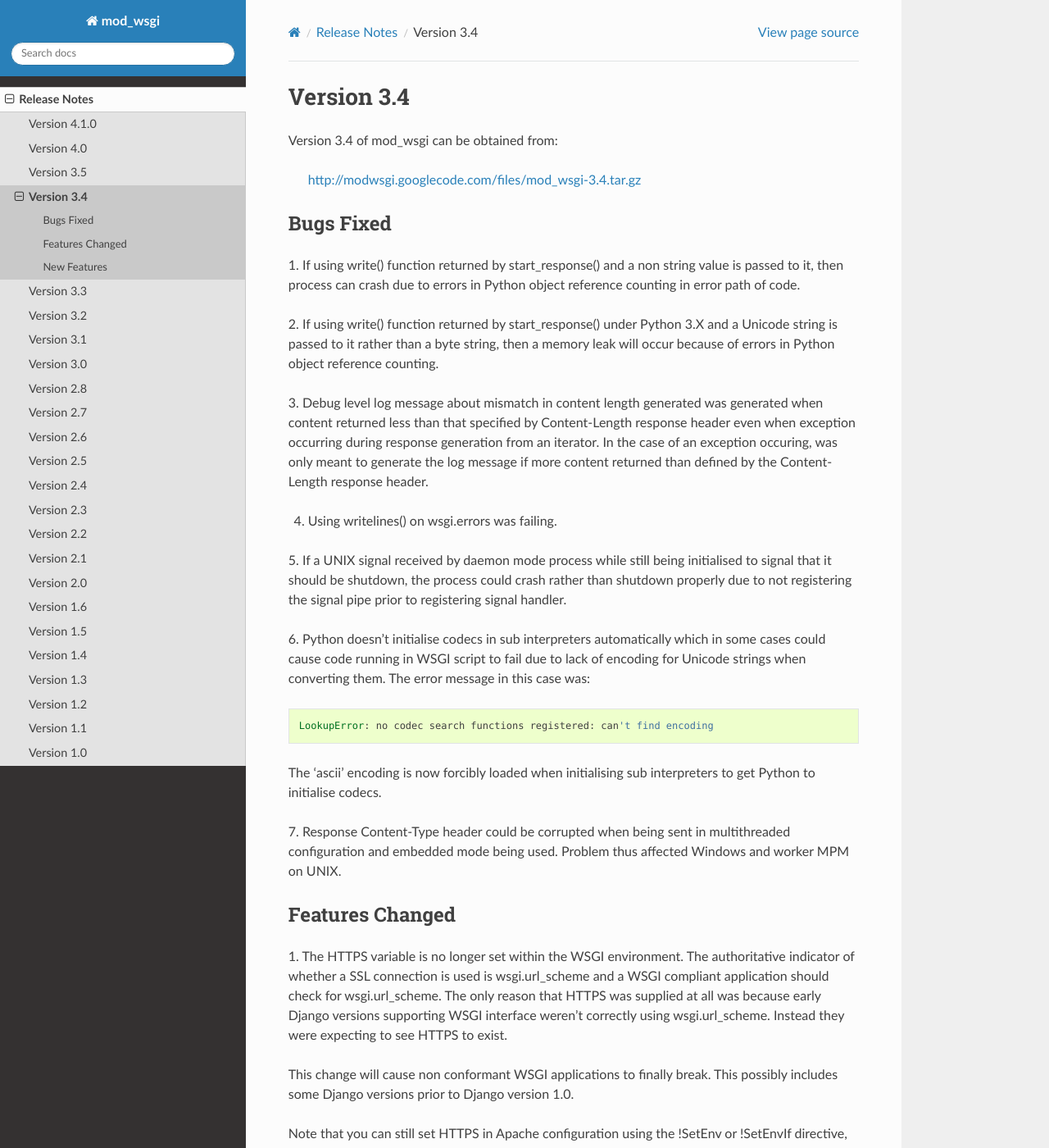
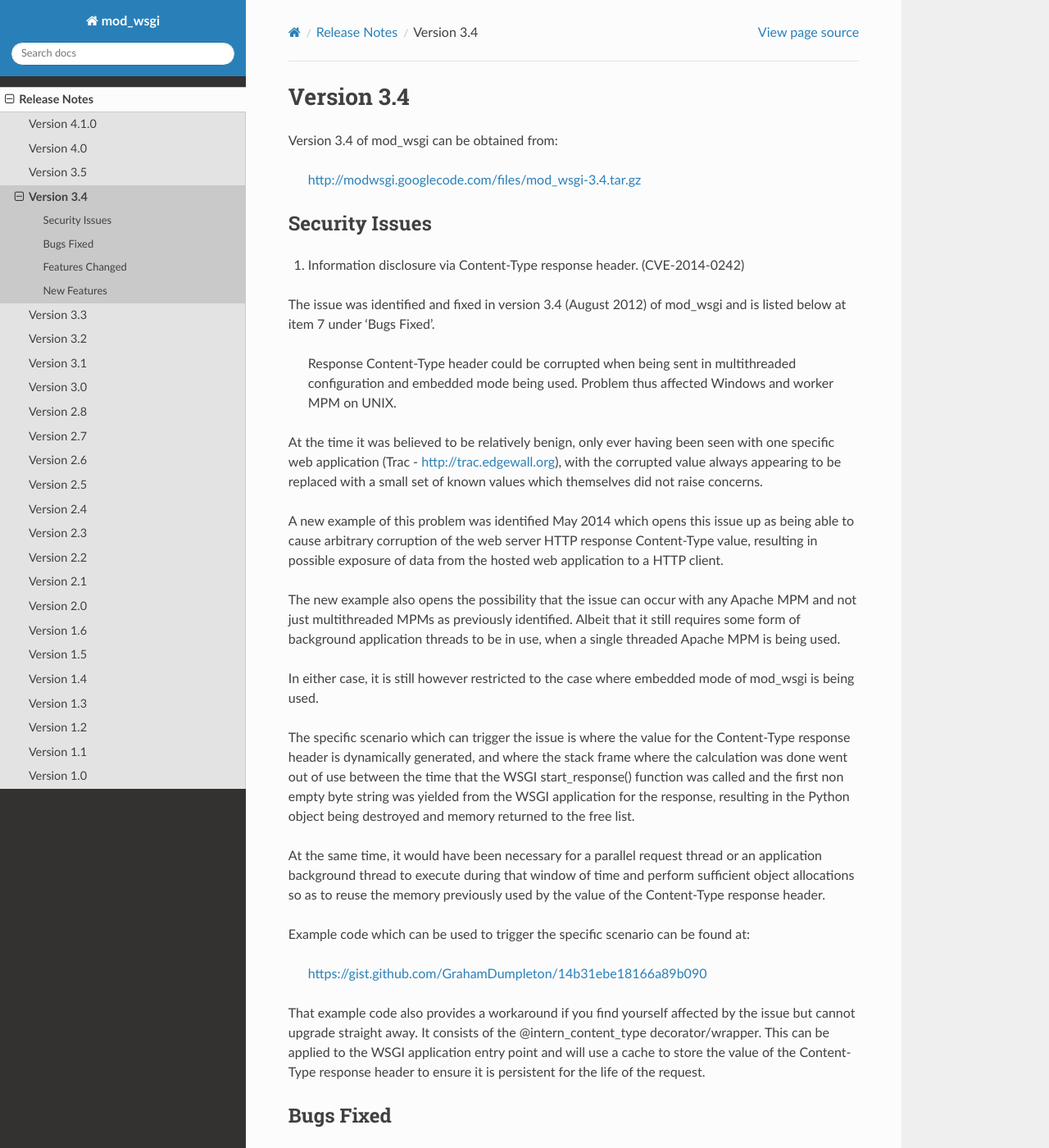
Before and after one commit to GrahamDumpleton/mod_wsgi, a Sphinx documentation site: the page built from docs/release-notes/version-3.4.rst, in a window 1280 px wide and 1400 px high. Shown: the whole window at 82% size. Built offline with Sphinx 7.4.7 and the Read the Docs theme 2.0.0, drawn with Linux system fonts in a browser that asks for light colours.

Commit message:
Add further information to 3.4 release notes about fix which was subsequently identified as a security issue. CVE-2014-0242

```diff
--- a/docs/release-notes/version-3.4.rst
+++ b/docs/release-notes/version-3.4.rst
@@ -5,6 +5,61 @@ Version 3.4
 Version 3.4 of mod_wsgi can be obtained from:
 
   http://modwsgi.googlecode.com/files/mod_wsgi-3.4.tar.gz
+
+Security Issues
+---------------
+
+1. Information disclosure via Content-Type response header. (CVE-2014-0242)
+
+The issue was identified and fixed in version 3.4 (August 2012) of mod_wsgi
+and is listed below at item 7 under 'Bugs Fixed'.
+
+  Response Content-Type header could be corrupted when being sent in
+  multithreaded configuration and embedded mode being used. Problem thus
+  affected Windows and worker MPM on UNIX.
+
+At the time it was believed to be relatively benign, only ever having been
+seen with one specific web application (Trac - http://trac.edgewall.org),
+with the corrupted value always appearing to be replaced with a small set
+of known values which themselves did not raise concerns.
+
+A new example of this problem was identified May 2014 which opens this
+issue up as being able to cause arbitrary corruption of the web server HTTP
+response Content-Type value, resulting in possible exposure of data from
+the hosted web application to a HTTP client.
+
+The new example also opens the possibility that the issue can occur with
+any Apache MPM and not just multithreaded MPMs as previously identified.
+Albeit that it still requires some form of background application threads
+to be in use, when a single threaded Apache MPM is being used.
+
+In either case, it is still however restricted to the case where embedded
+mode of mod_wsgi is being used.
+
+The specific scenario which can trigger the issue is where the value for
+the Content-Type response header is dynamically generated, and where the
+stack frame where the calculation was done went out of use between the time
+that the WSGI start_response() function was called and the first non empty
+byte string was yielded from the WSGI application for the response,
+resulting in the Python object being destroyed and memory returned to the
+free list.
+
+At the same time, it would have been necessary for a parallel request
+thread or an application background thread to execute during that window of
+time and perform sufficient object allocations so as to reuse the memory
+previously used by the value of the Content-Type response header.
+
+Example code which can be used to trigger the specific scenario can be
+found at:
+
+  https://gist.github.com/GrahamDumpleton/14b31ebe18166a89b090
+
+That example code also provides a workaround if you find yourself affected
+by the issue but cannot upgrade straight away. It consists of the
+@intern_content_type decorator/wrapper. This can be applied to the WSGI
+application entry point and will use a cache to store the value of the
+Content-Type response header to ensure it is persistent for the life of the
+request.
 
 Bugs Fixed
 ----------
```
